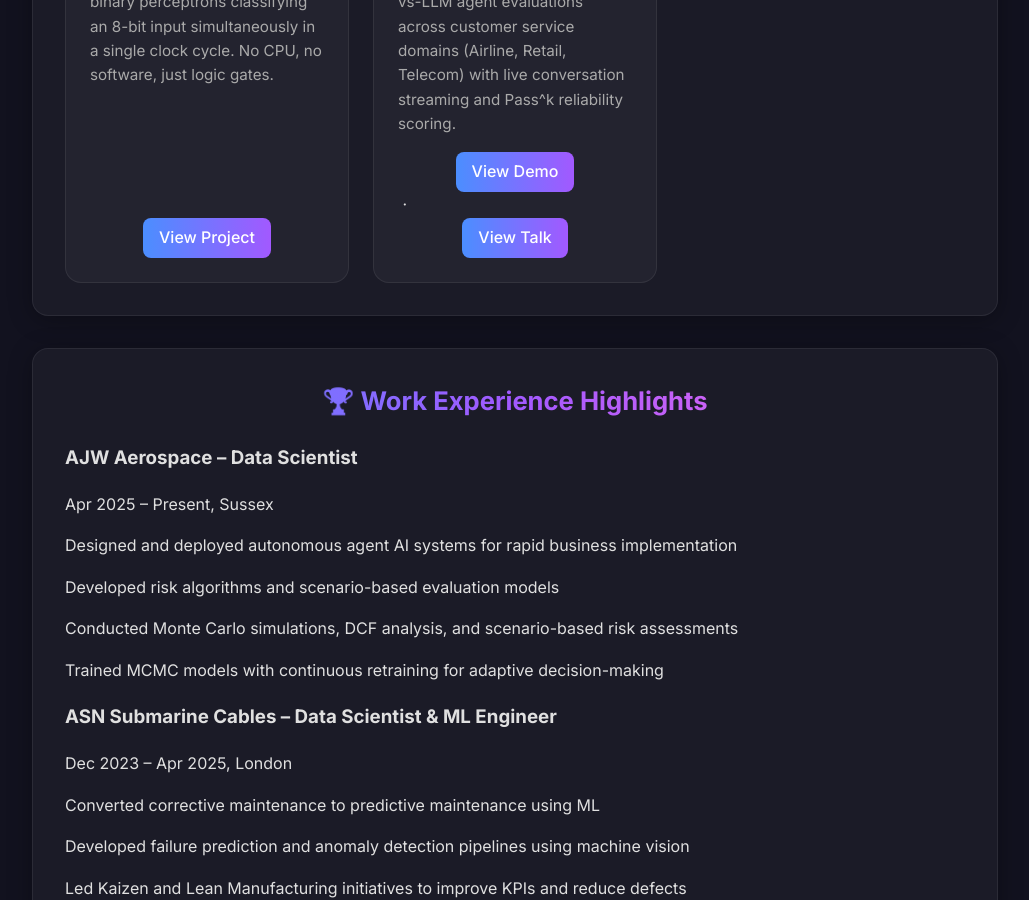
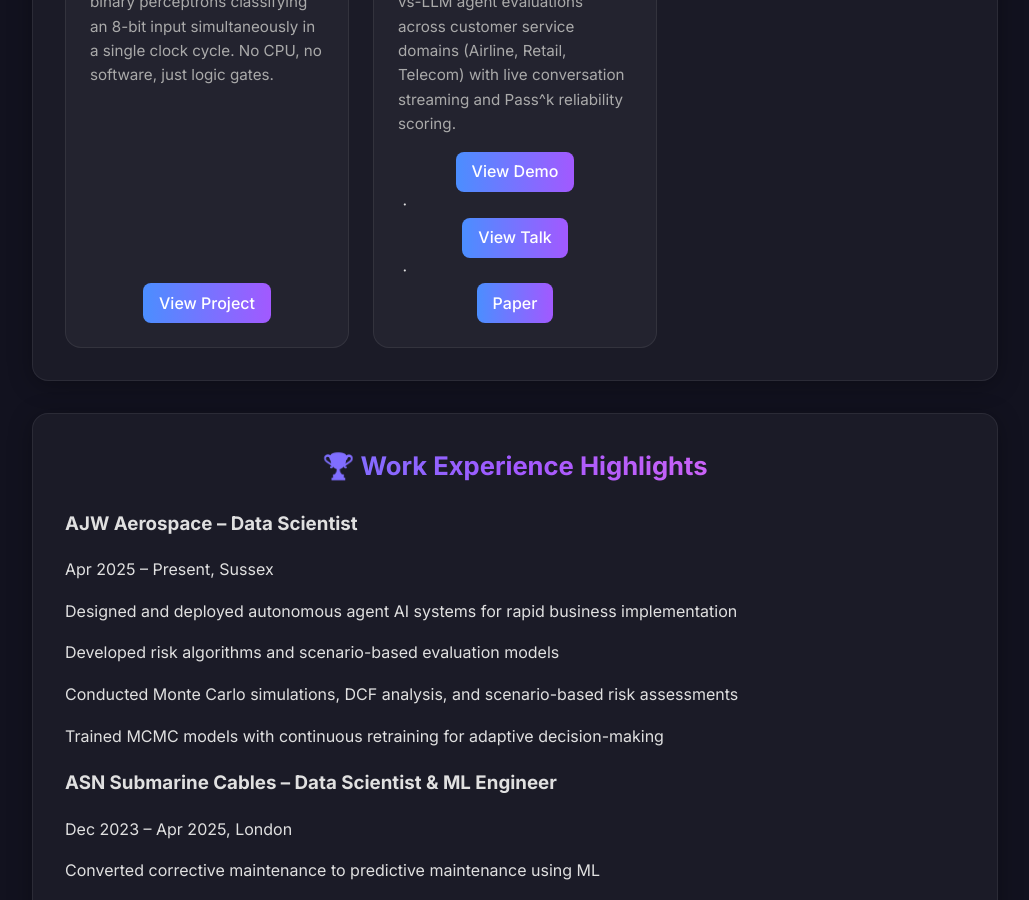
Before and after one commit to Dean-Foulds/Dean-Foulds, a Jekyll site: the page built from index.md, in a window 1280 px wide and 900 px high, scrolled down 2504 px. Shown: the whole window, without its empty margins (125-1154 px from the left). Built offline with Jekyll 4.4.1, drawn with Linux system fonts in a browser that asks for light colours.

Commit message:
tau 2 project added

```diff
--- a/index.md
+++ b/index.md
@@ -74,6 +74,8 @@
       <a target="_blank" rel="noopener noreferrer" href="projects/tau2_demo">View Demo</a>
       &nbsp;·&nbsp;
       <a target="_blank" rel="noopener noreferrer" href="projects/tau2_demo/tau2_bench_talk.html">View Talk</a>
+      &nbsp;·&nbsp;
+      <a target="_blank" rel="noopener noreferrer" href="https://arxiv.org/pdf/2406.12045">Paper</a>
     </div>
   </div>
 </section>
```
Also changed, not shown: README_source.md.
